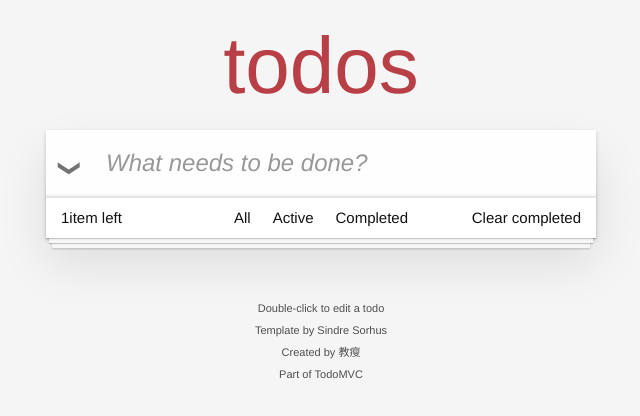
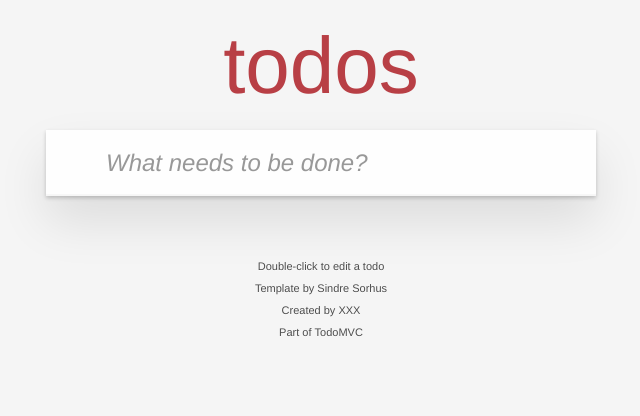
Before and after one commit to wuyanfeiying/vue3-todo-list, a Vue app: page / in a window 1280 px wide. Shown: the top 416 px of the page, without its empty margins (319-959 px from the left). Built offline with nearby package versions, Linux system fonts and the light colour scheme.

Commit message:
perf: 切换待办事项 其他交互处理

```diff
--- a/src/App.vue
+++ b/src/App.vue
@@ -8,7 +8,7 @@
       <h1>todos</h1>
       <input class="new-todo" placeholder="What needs to be done?" autocomplete="off" autofocus v-model="input" @keyup.enter="addTodo">
     </header>
-    <section class="main">
+    <section v-show="count" class="main">
       <input id="toggle-all" class="toggle-all" type="checkbox" v-model="allDone">
       <label for="toggle-all">Mark all as complete</label>
       <ul class="todo-list">
@@ -33,16 +33,16 @@
         </li>
       </ul>
     </section>
-    <footer class="footer">
+    <footer v-show="count" class="footer">
       <span class="todo-count">
-        <strong>1</strong>item left
+        <strong>{{ remainingCount }}</strong>{{remainingCount>1?'items':'item'}} left
       </span>
       <ul class="filters">
         <li><a href="#/all" >All</a></li>
         <li><a href="#/active" >Active</a></li>
         <li><a href="#/completed" >Completed</a></li>
       </ul>
-      <button class="clear-completed">
+      <button v-show="count > remainingCount" class="clear-completed" @click="removeCompleted">
         Clear completed
       </button>
     </footer>
@@ -50,9 +50,9 @@
   <footer class="info">
     <p>Double-click to edit a todo</p>
     <!-- Remove the below line ↓ -->
-    <p>Template by <a href="http://sindresorhus.com">Sindre Sorhus</a></p>
+    <p>Template by <a href="#">Sindre Sorhus</a></p>
     <!-- Change this out with your name and url ↓ -->
-    <p>Created by <a href="https://www.lagou.com">教瘦</a></p>
+    <p>Created by <a href="#">XXX</a></p>
     <p>Part of <a href="http://todomvc.com">TodoMVC</a></p>
   </footer>
 </template>
@@ -87,8 +87,13 @@ const useRemove = (todos) => {
     todos.value.splice(index, 1);
   };
 
+  const removeCompleted = () => {
+    todos.value = todos.value.filter(todo => !todo.completed)
+  }
+
   return {
     remove,
+    removeCompleted
   };
 };
 
@@ -143,6 +148,12 @@ const useFilter = todos => {
 
   const type = ref('all')
   const filteredTodos = computed(() => filter[type.value](todos.value))
+
+  // 未完成待办事项数量
+  const remainingCount = computed(() => filter.active(todos.value).length)
+
+  const count = computed(() => todos.value.length)
+
   const onHashChange = () => {
     const hash = window.location.hash.replace('#/', '')
     console.log("🚀 ~ file: App.vue:148 ~ onHashChange ~ hash:", hash)
@@ -165,8 +176,10 @@ const useFilter = todos => {
     window.removeEventListener('hashchange', onHashChange)
   })
   return {
+    count,
     allDone,
-    filteredTodos
+    filteredTodos,
+    remainingCount
   }
 }
 
@@ -175,10 +188,11 @@ export default {
   setup() {
     const todos = ref([]);
 
-    const { remove } = useRemove(todos);
+    const { remove, removeCompleted } = useRemove(todos);
     return {
       todos,
       remove,
+      removeCompleted,
       ...useAdd(todos),
       ...useEdit(remove),
       ...useFilter(todos)
```
